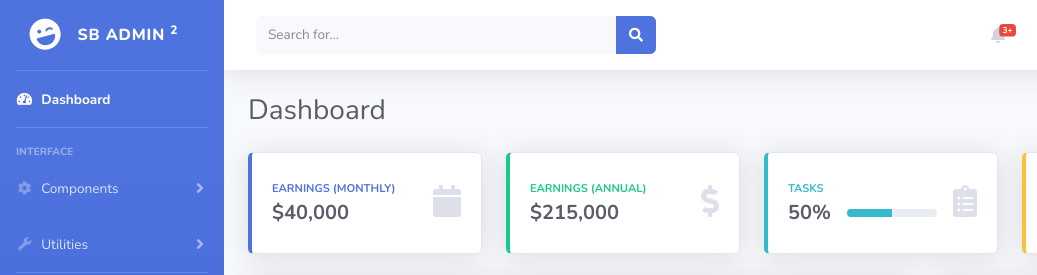
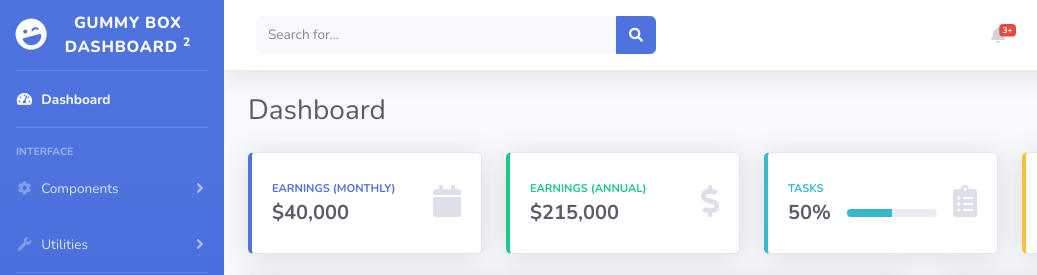
Before and after one commit to blinddoggy/gummydashboard, a website with bundled scripts: page index.html in a window 1280 px wide. Shown: the top 275 px of the page, 0-1037 px from the left. Built offline with nearby package versions, Linux system fonts and the light colour scheme.

Commit message:
adding other name

```diff
--- a/index.html
+++ b/index.html
@@ -35,7 +35,7 @@
                 <div class="sidebar-brand-icon rotate-n-15">
                     <i class="fas fa-laugh-wink"></i>
                 </div>
-                <div class="sidebar-brand-text mx-3">SB Admin <sup>2</sup></div>
+                <div class="sidebar-brand-text mx-3">Gummy Box Dashboard <sup>2</sup></div>
             </a>
 
             <!-- Divider -->
```
